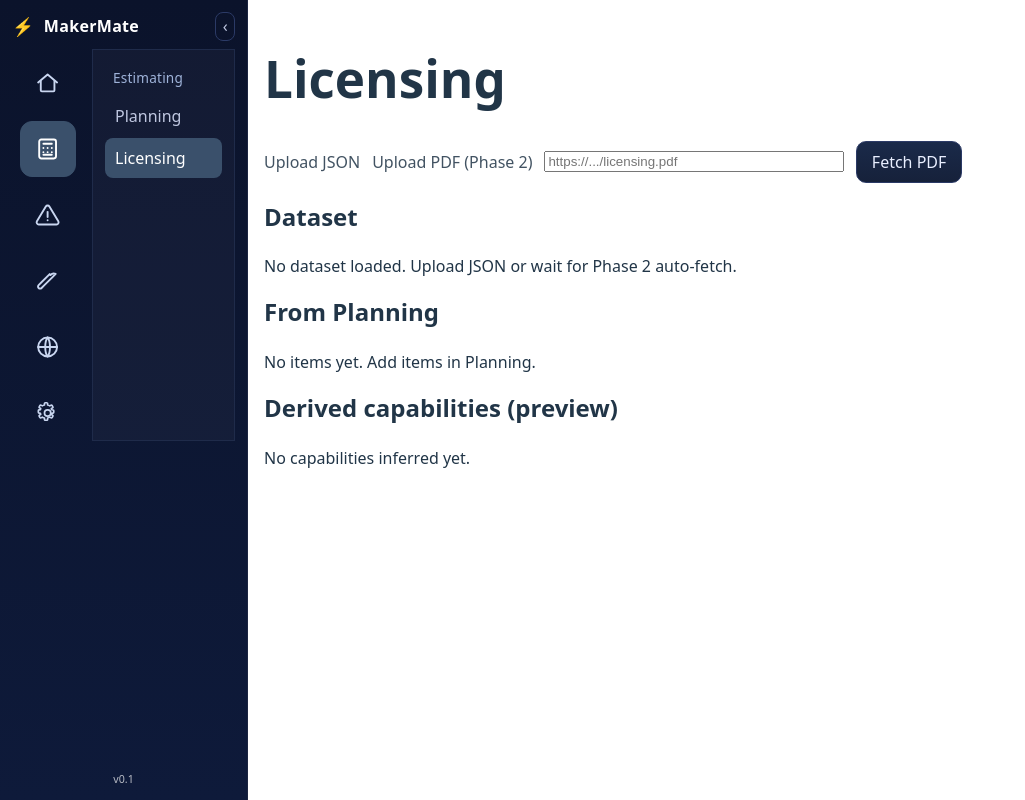
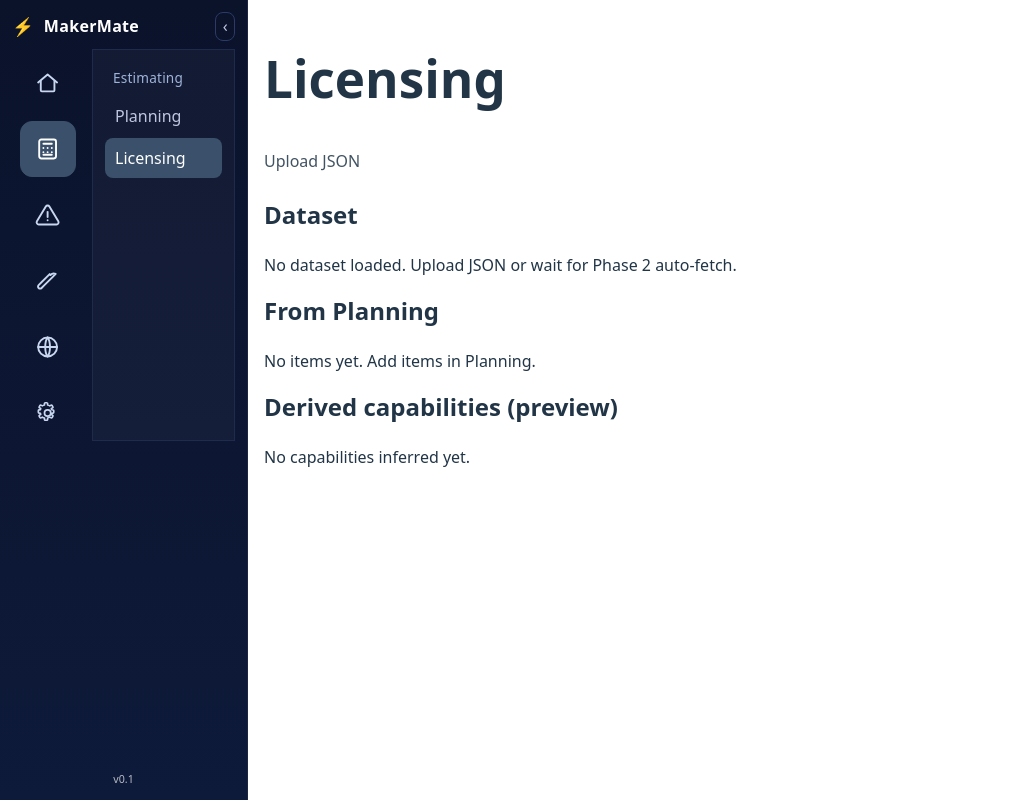
Before and after one commit to eek2020/PowerPlatformCompanion, a React (Vite) app in the folder web/: page /licensing in a window 1280 px wide. Shown: the whole page, without its empty margins (0-1025 px from the left). Built offline with nearby package versions, Linux system fonts and the light colour scheme.

Commit message:
Licensing Phase 2: hide PDF UI behind feature flag; add docs/roadmap.md with TODOs for fetch+parse work.

```diff
--- a/web/src/pages/LicensingPage.tsx
+++ b/web/src/pages/LicensingPage.tsx
@@ -2,6 +2,8 @@ import { useEffect, useMemo, useState } from 'react'
 import { estimatingStore, type LicensingDataset } from '../state/estimating'
 
 export default function LicensingPage() {
+  // Feature flag: Phase 2 (PDF fetch/parse) is temporarily disabled
+  const enablePdfPhase2 = false
   const [snapshot, setSnapshot] = useState(estimatingStore.getState())
   const [status, setStatus] = useState<string>('')
   const [pdfUrl, setPdfUrl] = useState<string>('')
@@ -113,6 +115,8 @@ export default function LicensingPage() {
           />
           <span role="button" aria-label="Upload licensing JSON" className="button-like">Upload JSON</span>
         </label>
+        {enablePdfPhase2 && (
+          <>
             <label style={{ display: 'inline-block' }}>
               <input
                 type="file"
@@ -135,6 +139,8 @@ export default function LicensingPage() {
               aria-label="PDF URL"
             />
             <button onClick={fetchPdfByUrl} aria-label="Fetch licensing PDF" className="button-like">Fetch PDF</button>
+          </>
+        )}
         <div aria-live="polite" style={{ minHeight: 20, color: '#475569' }}>{status}</div>
       </section>
 
```
Also changed, not shown: 1 other file (tests, documents, lock files or other folders). Lines whose indentation alone changed are shown as unchanged.
